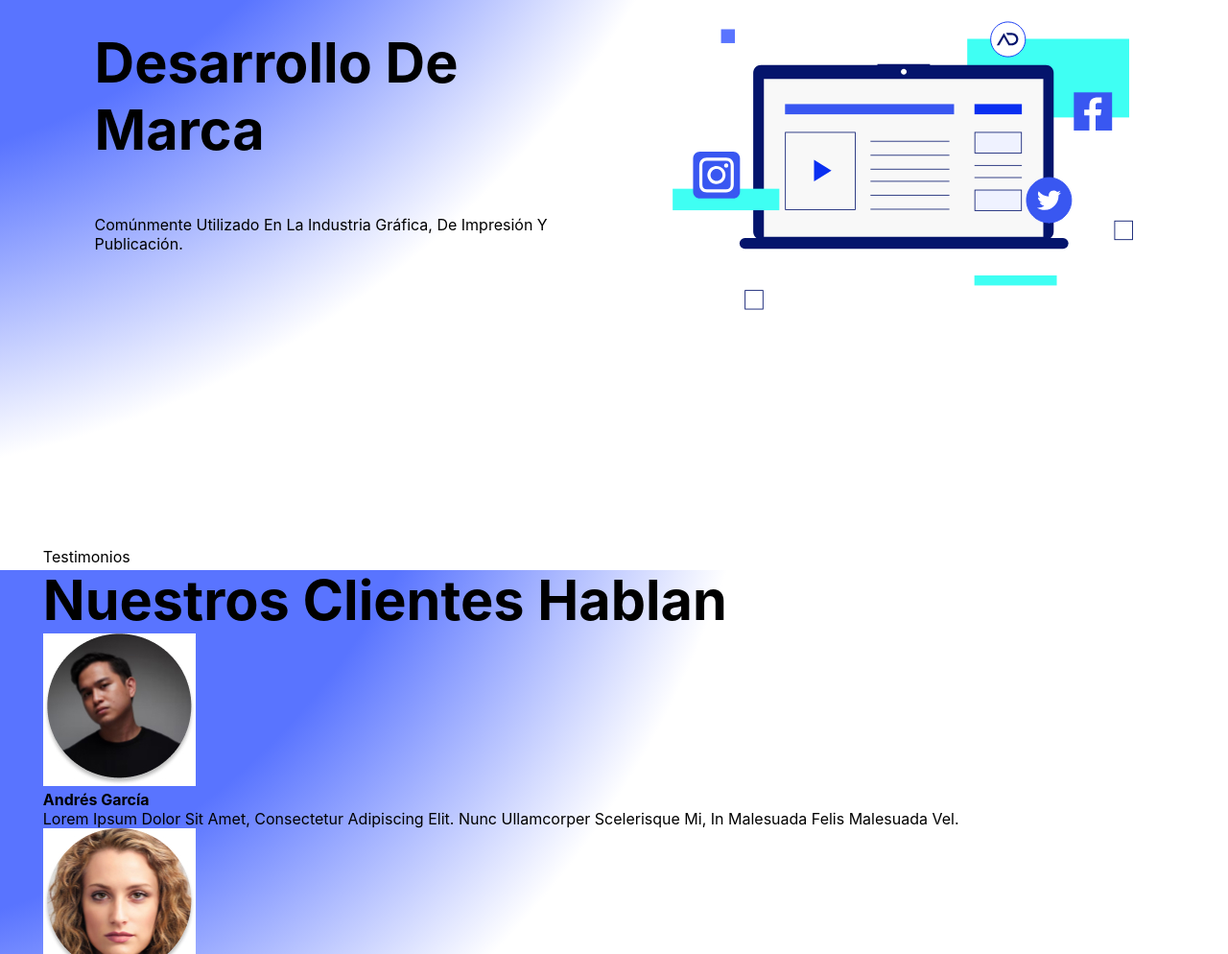
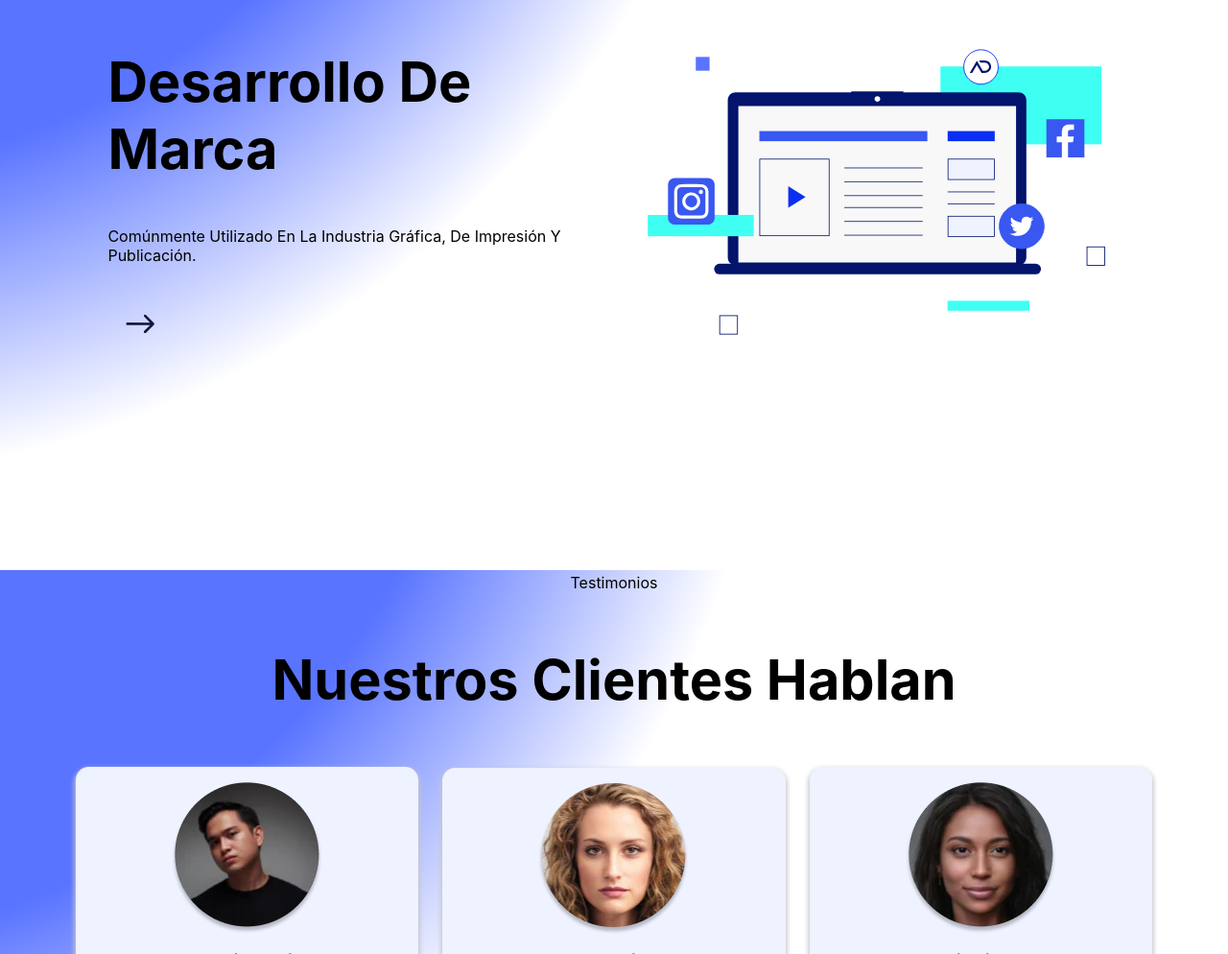
Before and after one commit to augusto-condori-4421/proyecto-integrador-maquetado, a plain HTML site: page index.html in a window 1280 px wide. Shown: the part 1806-2800 px from the top of the page at 96% size. Drawn offline with nearby package versions, Linux system fonts and the light colour scheme; files whose address does not match are found by name.

Commit message:
terminado de seccion testimonios, y mas estilos para el responsive, falta el footer

```diff
--- a/index.html
+++ b/index.html
@@ -21,51 +21,53 @@
         </header>
         <main>
             <section class="section">
-                <div class="column left">
+                <div class="column left center">
                     <h2>Creando Experiencia Y Marca</h2>
                     <p>Agencia digital al servicio del cliente y de su marca.</p>
                     <button>CONTÁCTANOS</button>
                 </div>
                 <img class="right" src="assets/img/hombre estudiando.svg" alt="Hombre estudiando">
             </section>
-            <section class="section">
+            <section class="section section-reverse">
                 <img class="left" src="assets/img/img2.svg" alt="Diseño de marca e imagen">
-                <div class="column right">
+                <div class="column right center">
                     <h2>Diseño De Marca E Imagen</h2>
                     <p>Comúnmente Utilizado En La Industria Gráfica, De Impresión Y Publicación.</p>
-                    <i></i>
+                    <img class="icon-arrow" src="assets/img/Arrow1-bottom.svg" alt="Flecha hacia abajo">
                 </div>
             </section>
             <section class="section">
-                <div class="column left">
+                <div class="column left center">
                     <h2>Desarrollo De Marca</h2>
                     <p>Comúnmente Utilizado En La Industria Gráfica, De Impresión Y Publicación.</p>
-                    <i></i>
+                    <img class="icon-arrow" src="assets/img/Arrow1-bottom.svg" alt="Flecha hacia abajo">
                 </div>
                 <img class="right" src="assets/img/img3.svg" alt="Desarrollo de marca">
             </section>
-            <section>
-                <p>Testimonios</p>
-                <h2>Nuestros Clientes Hablan</h2>
-                <article>
-                    <img src="assets/img/AndresGarcia.jpg" alt="Foto de Andrés García">
+            <section class="testimonios center">
+                <p class="left">Testimonios</p>
+                <h2 class="left">Nuestros Clientes Hablan</h2>
+                <div class="contain-card">
+                    <article class="card right">
+                        <img src="assets/img/AndresGarcia.webp" alt="Foto de Andrés García">
                         <h4>Andrés García</h4>
                         <p>Lorem Ipsum Dolor Sit Amet, Consectetur Adipiscing Elit. Nunc Ullamcorper Scelerisque Mi, In Malesuada Felis Malesuada Vel.</p>
                     </article>
-                <article>
-                    <img src="assets/img/VeraRodriguez.jpg" alt="Foto de Vera Rodríguez">
+                    <article class="card right">
+                        <img src="assets/img/VeraRodriguez.webp" alt="Foto de Vera Rodríguez">
                         <h4>Vera Rodríguez</h4>
                         <p>Lorem Ipsum Dolor Sit Amet, Consectetur Adipiscing Elit. Nunc Ullamcorper Scelerisque Mi, In Malesuada Felis Malesuada Vel.</p>
                     </article>
-                <article>
-                <img src="assets/img/MariaSanchez.jpg" alt="Foto de María Sánchez">
+                    <article class="card right">
+                        <img src="assets/img/MariaSanchez.webp" alt="Foto de María Sánchez">
                         <h4>María Sánchez</h4>
                         <p>Lorem Ipsum Dolor Sit Amet, Consectetur Adipiscing Elit. Nunc Ullamcorper Scelerisque Mi, In Malesuada Felis Malesuada Vel.</p>
                     </article>
+                </div>
         </section>
-        <section class="section">
+        <section class="section section-reverse">
             <img class="left" src="assets/img/img4.svg" alt="Imagen de contacto">
-            <div class="column right">
+            <div class="column right center">
                 <h2>Formá parte de nuestro Equipo</h2>
                 <p>Visitá nuestro perfil de Linkedin</p>
                 <button>CONTÁCTANOS</button>
--- a/styles.css
+++ b/styles.css
@@ -71,16 +71,31 @@ nav {
 }
 
 main {
-    margin: 0 2.8rem 0;
+    margin: 1.7rem 2.8rem 0;
+}
+
+main section:last-child {
+    display: none;
 }
 
 h2 {
     font-weight: 700;
-    font-size: 3.6rem;
+    /* font-size: 3.6rem; */
+    font-size: min(8vw, 3.6rem);
 }
 
 p {
     font-size: 1rem;
+}
+
+button {
+    all: unset;
+    background-color: var(--variante-primario);
+    color: white;
+    width: max-content;
+    padding: .9rem 1.6rem;
+    border-radius: .5rem;
+
 }
 
 .section {
@@ -88,21 +103,118 @@ p {
     height: 99vh;
     display: flex;
     flex-direction: row;
-    justify-content: space-around;
+    justify-content: center;
     align-items: center;
     flex-wrap: wrap;
     gap: 0 1.2rem;
-    img {
+    /* todas que no sean icon-arrow */
+    img:not(.icon-arrow) {
         width: 40%;
-        min-width: 480px;
+        min-width: 340px;
+        margin-right: 1rem;
     }
+}
+
+.section-reverse {
+    flex-wrap: wrap-reverse;
 }
 
 .column {
     height: 50%;
     width: 40%;
-    min-width: 370px;
+    min-width: 300px;
     display: flex;
     flex-direction: column;
     justify-content: space-evenly;
 }
+
+.testimonios {
+    min-height: auto;
+    display: flex;
+    flex-flow: column wrap;
+    justify-content: center;
+    align-items: center;
+    gap: 3.5rem;
+}
+
+.contain-card {
+    display: flex;
+    flex-flow: column wrap;
+    justify-content: center;
+    align-items: center;
+    gap: 1.6rem;
+}
+
+.card {
+    width: clamp(220px, 30%, 380px);
+    min-width: 260px;
+    display: flex;
+    flex-flow: column wrap;
+    justify-content: space-center;
+    align-items: center;
+    gap: 1rem;
+    padding: 1rem;
+    background-color: var(--vp-5);
+    border-radius: .85rem;
+    box-shadow: 0px 3px 5px 1.5px var(--grises-5);
+    img {
+        object-fit: contain;
+    }
+    p, h4 {
+        text-align: center;
+    }
+}
+
+.icon-arrow {
+    width: 1.3rem;
+    margin: 0 auto;
+}
+
+.center {
+    text-align: center;
+}
+
+.center h2,
+.center h4,
+.center img,
+.center button,
+.center p {
+    margin: 0 auto;
+}
+
+@media (min-width: 782px) {
+    .section {
+        justify-content: space-evenly;
+    }
+
+    .center {
+        text-align: start;
+    }
+
+    .center h2,
+    .center h4,
+    .center img,
+    .center button,
+    .center p {
+        margin: 0;
+    }
+
+    .icon-arrow {
+        rotate: -90deg;
+        margin-left: 2rem;
+        position: relative;
+        left: 1.5rem;
+    }
+
+    main section:last-child {
+        display: flex;
+    }
+
+    .testimonios {
+        justify-content: space-evenly;
+    }
+
+    .contain-card {
+        flex-direction: row;
+    }
+}
```
Also changed, not shown: assets/img/AndresGarcia.jpg (deleted), assets/img/AndresGarcia.webp (added), assets/img/Arrow1-bottom.svg (added), assets/img/MariaSanchez.jpg (deleted), assets/img/MariaSanchez.webp (added), assets/img/VeraRodriguez.jpg (deleted), assets/img/VeraRodriguez.webp (added). Lines whose indentation alone changed are shown as unchanged.
